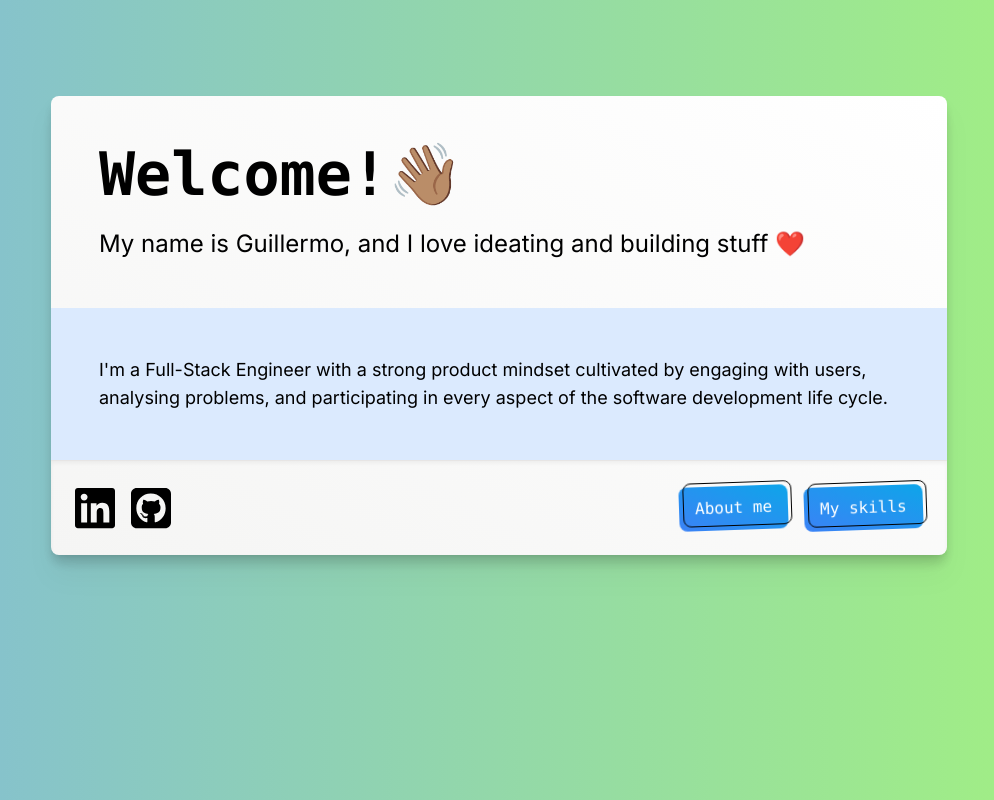
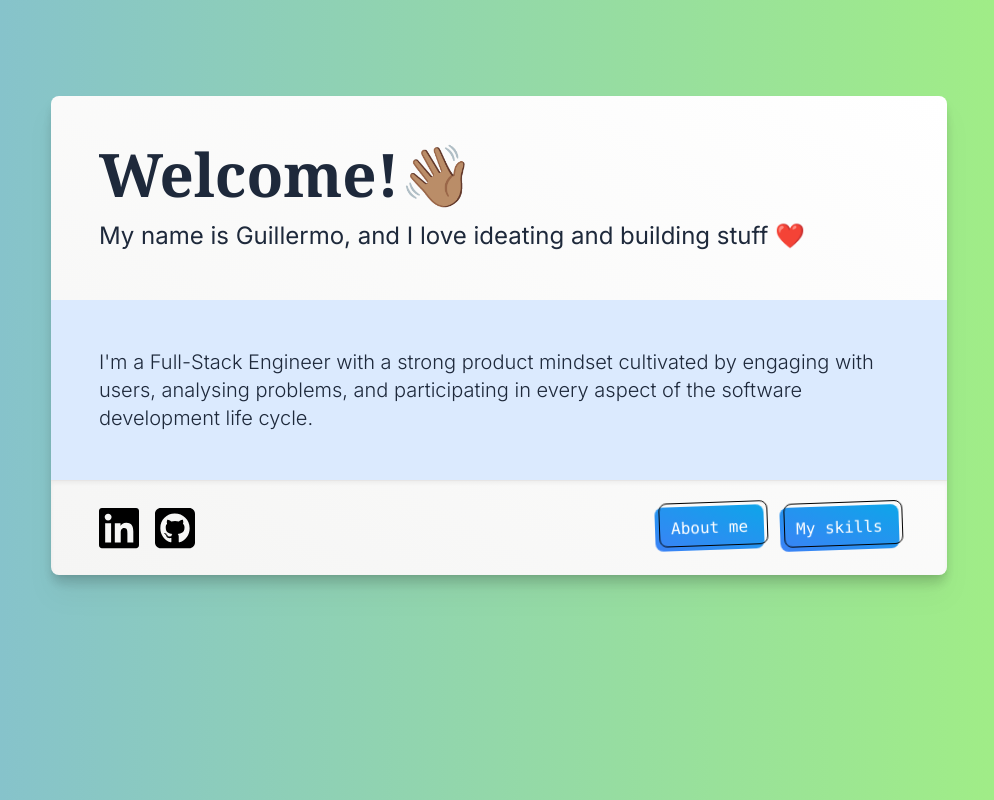
Before and after one commit to guillermo-segura/guillermo-segura.github.io, a Next.js app: page / in a window 1280 px wide. Shown: the whole page, without its empty margins (141-1135 px from the left). Built offline with nearby package versions, Linux system fonts and the light colour scheme.

Commit message:
refactor: update card components and improve html semantics

```diff
--- a/src/app/page.tsx
+++ b/src/app/page.tsx
@@ -1,6 +1,7 @@
-import CardBody from '@/components/Card/CardBody';
+import { CardHeader } from "@/components/Card/CardHeader";
+import { CardSection } from '@/components/Card/CardSection';
 import CardFooter from "@/components/Card/CardFooter";
-import CardHeader from "@/components/Card/CardHeader";
+import { Text } from "@/components/Text/Text";
 
 import content from '@/content/content.json';
 
@@ -12,9 +13,9 @@ export default function Page() {
         description={content.me.description}
       />
 
-      <CardBody blue>
-        {content.me.content}
-      </CardBody>
+      <CardSection blue>
+        <Text variant="subtext">{content.me.content}</Text>
+      </CardSection>
 
       <CardFooter skills traits />
     </>
--- a/src/app/skills/page.tsx
+++ b/src/app/skills/page.tsx
@@ -1,6 +1,6 @@
 import CardFooter from "@/components/Card/CardFooter";
-import CardHeader from "@/components/Card/CardHeader";
-import CardBody from "@/components/Card/CardBody";
+import { CardHeader } from "@/components/Card/CardHeader";
+import { CardSection } from '@/components/Card/CardSection';
 import BlueLink from "@/components/BlueLink/BlueLink";
 
 import content from '@/content/content.json';
@@ -28,7 +28,7 @@ export default function Page() {
       <CardHeader header={content.skills.header} />
 
       {/* CARD BODY */}
-      <CardBody blue>
+      <CardSection blue>
         <span>
           {content.skills.content[1]}
           &nbsp;
@@ -36,8 +36,8 @@ export default function Page() {
             {content.skills.content[2]}
           </BlueLink>.
         </span>
-      </CardBody>
-      <CardBody>
+      </CardSection>
+      <CardSection>
         <div className={classNames.skillsContainer}>
           <div className={classNames.skillsCard}>
             <div className={classNames.header.concat(' ', classNames.green)}>{content.skills.cards[1]}</div>
@@ -60,7 +60,7 @@ export default function Page() {
             </div>
           </div>
         </div>
-      </CardBody>
+      </CardSection>
 
       {/* CARD FOOTER */}
       <CardFooter home traits />
--- a/src/app/traits/page.tsx
+++ b/src/app/traits/page.tsx
@@ -1,8 +1,8 @@
 import BodyList from "@/components/Body/BodyList";
 import BlueLink from "@/components/BlueLink/BlueLink";
 import ButtonLink from "@/components/ButtonLink/ButtonLink";
-import CardHeader from "@/components/Card/CardHeader";
-import CardBody from "@/components/Card/CardBody";
+import { CardHeader } from "@/components/Card/CardHeader";
+import { CardSection } from '@/components/Card/CardSection';
 import CardFooter from "@/components/Card/CardFooter";
 import ImgSlide from '@/components/ImgSlide/ImgSlide';
 import Slide from '@/components/Slide/Slide';
@@ -32,7 +32,7 @@ export default function Page() {
       <CardHeader header={content.traits.header} />
 
       {/* CARD BODY */}
-      <CardBody blue>
+      <CardSection blue>
         <div className={classNames.textSpacing}>
           <div>{content.traits.content[1]}</div>
           <div>
@@ -51,8 +51,8 @@ export default function Page() {
           <ButtonLink label={content.buttons.back} href="/" type="secondary" />
           <ButtonLink label={content.buttons.skills} href="/skills" />
         </div>
-      </CardBody>
-      <CardBody>
+      </CardSection>
+      <CardSection>
         <div className="mt-12">
           <Slide
             header={content.journey[1].header}
@@ -165,7 +165,7 @@ export default function Page() {
           data={data.preferences}
           header={content.traits.sectionHeader.whatILike}
         />
-      </CardBody>
+      </CardSection>
 
       <CardFooter home skills />
     </>
--- a/src/components/Card/CardBody.tsx
+++ /dev/null
@@ -1,12 +0,0 @@
-const classNames = {
-  container: 'flex flex-col p-6 xs:p-12 text-center text-base space-y-12',
-  containerBlue: 'flex flex-col p-6 xs:p-12 bg-blue-100 text-left text-base md:text-lg space-y-12',
-};
-
-export default function CardBody ({ children, blue = false }: { children: React.ReactNode, blue?: boolean }) {
-  return (
-    <div className={blue ? classNames.containerBlue : classNames.container}>
-      {children}
-    </div>
-  );
-};
--- a/src/components/Card/CardFooter.tsx
+++ b/src/components/Card/CardFooter.tsx
@@ -18,6 +18,7 @@ const classNames = {
     'border-stone-200',
     'shadow-inner',
     'p-6',
+    'sm:px-12',
 
     'xs:flex-row',
   ].join(' '),
--- a/src/components/Card/CardHeader.tsx
+++ b/src/components/Card/CardHeader.tsx
@@ -1,16 +1,17 @@
-const classNames = {
+import { memo } from "react";
+import { Text } from "../Text/Text";
+
+const cn = {
   container: [
       'flex',
       'flex-col',
 
-      'space-y-4',
-      'md:space-y-6',
+      'space-y-2',
+      'sm:space-y-4',
 
-      'p-6',
-      'xs:p-12',
-    ].join(' '),
-  header: ['font-mono', 'font-bold', 'text-4xl', 'md:text-6xl'].join(' '),
-  description: 'text-xl md:text-2xl',
+      'p-4',
+      'sm:p-12',
+    ],
 };
 
 interface CardHeaderProps {
@@ -18,17 +19,17 @@ interface CardHeaderProps {
   description?: string;
 }
 
-export default function CardHeader({ header, description }: CardHeaderProps) {
-  return (
-    <div className={classNames.container}>
-      <div className={classNames.header}>
-        {header}
+const CardHeaderRaw = ({ header, description }: CardHeaderProps) => (
+  <header className={cn.container.join(' ')}>
+    <div>
+      <Text variant="h1">{header}</Text>
+    </div>
+    {description && (
+      <div>
+        <Text variant="text">{description}</Text>
       </div>
-      {description && (
-        <div className={classNames.description}>
-          {description}
-        </div>
-      )}
-    </div>
-  );
-}
+    )}
+  </header>
+);
+
+export const CardHeader = memo(CardHeaderRaw);
--- /dev/null
+++ b/src/components/Card/CardSection.tsx
@@ -0,0 +1,19 @@
+import { memo } from "react";
+
+export interface CardSectionProps {
+  children: React.ReactNode;
+  blue?: boolean
+}
+
+const cn = {
+  container: ['flex', 'flex-col', 'p-6', 'sm:p-12', 'space-y-12'],
+  blue: ['bg-blue-100'],
+};
+
+const CardSectionRaw = ({ children, blue = false }: CardSectionProps) => (
+  <section className={(blue ? [...cn.container, ...cn.blue] : cn.container).join(' ')}>
+    {children}
+  </section>
+);
+
+export const CardSection = memo(CardSectionRaw);
--- /dev/null
+++ b/src/components/Text/Text.tsx
@@ -0,0 +1,40 @@
+import { memo } from "react";
+
+export type Variant = 'h1' | 'h2' | 'h3' | 'text' | 'subtext' | 'label'
+
+export interface TextProps {
+  children: React.ReactNode;
+  variant?: Variant;
+  textAlign?: 'center' | 'left' | 'right';
+}
+
+const cn = {
+  h1: ['font-serif', 'font-bold', 'text-2xl', 'sm:text-6xl', 'text-slate-800'],
+  h2: ['font-serif', 'font-semibold', 'text-1xl', 'sm:text-5xl', 'text-slate-800'],
+  h3: ['font-serif', 'font-medium', 'text-xl', 'sm:text-4xl', 'text-slate-800'],
+  subtext: ['text-md', 'sm:text-xl', 'font-light', 'text-slate-800'],
+  label: ['text-sm', 'sm:text-md', 'font-bold', 'uppercase', 'tracking-wide', 'text-slate-800'],
+  text: ['text-lg', 'sm:text-2xl', 'text-slate-800'],
+  center: ['text-center'],
+  left: ['text-left'],
+  right: ['text-right'],
+};
+
+const TextRaw = ({ children, variant = 'text', textAlign = 'left' }: TextProps) => {
+  switch (variant) {
+    case 'h1':
+      return <h1 className={[...cn.h1, ...cn[textAlign]].join(' ')}>{children}</h1>;
+    case 'h2':
+      return <h2 className={[...cn.h2, ...cn[textAlign]].join(' ')}>{children}</h2>;
+    case 'h3':
+      return <h3 className={[...cn.h3, ...cn[textAlign]].join(' ')}>{children}</h3>;
+    case 'subtext':
+      return <span className={[...cn.subtext, ...cn[textAlign]].join(' ')}>{children}</span>;
+    case 'label':
+      return <span className={[...cn.label, ...cn[textAlign]].join(' ')}>{children}</span>;
+    default:
+      return <span className={[...cn.text, ...cn[textAlign]].join(' ')}>{children}</span>;
+  }
+}
+
+export const Text = memo(TextRaw);
```
